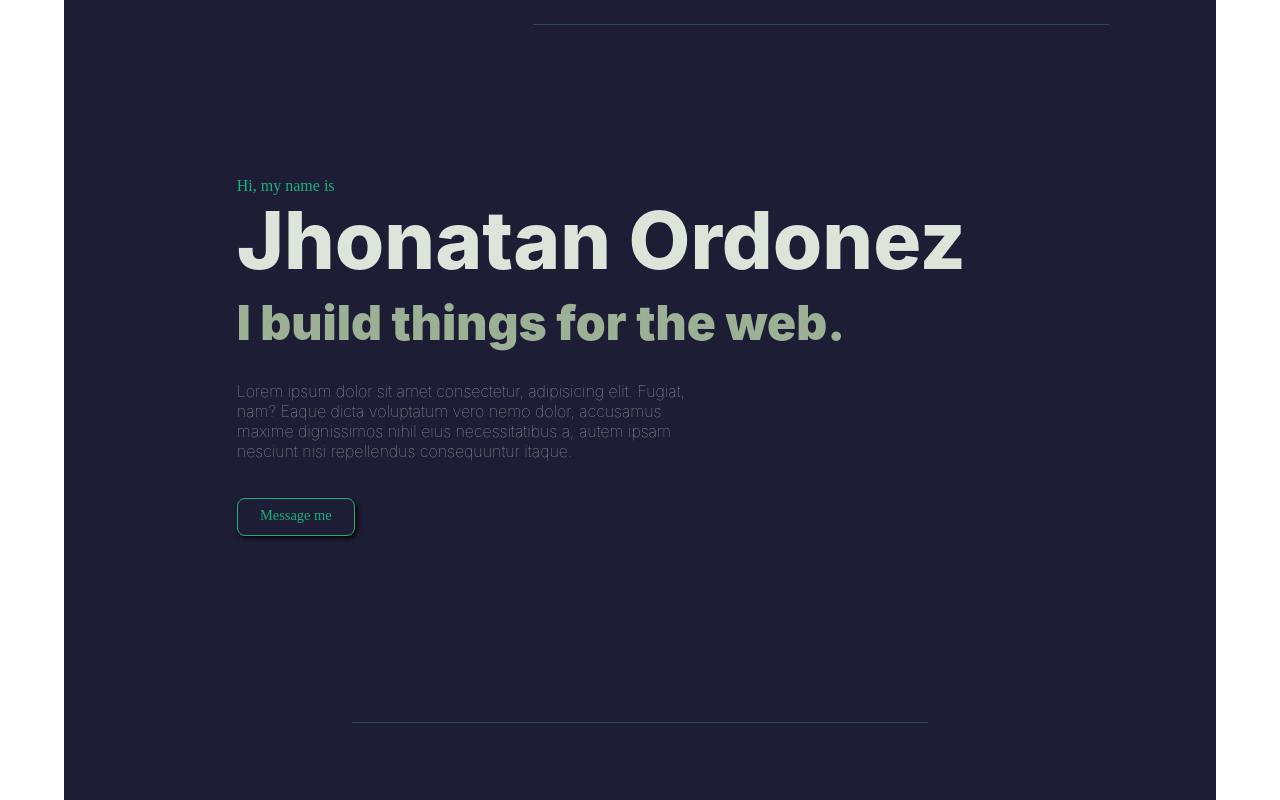
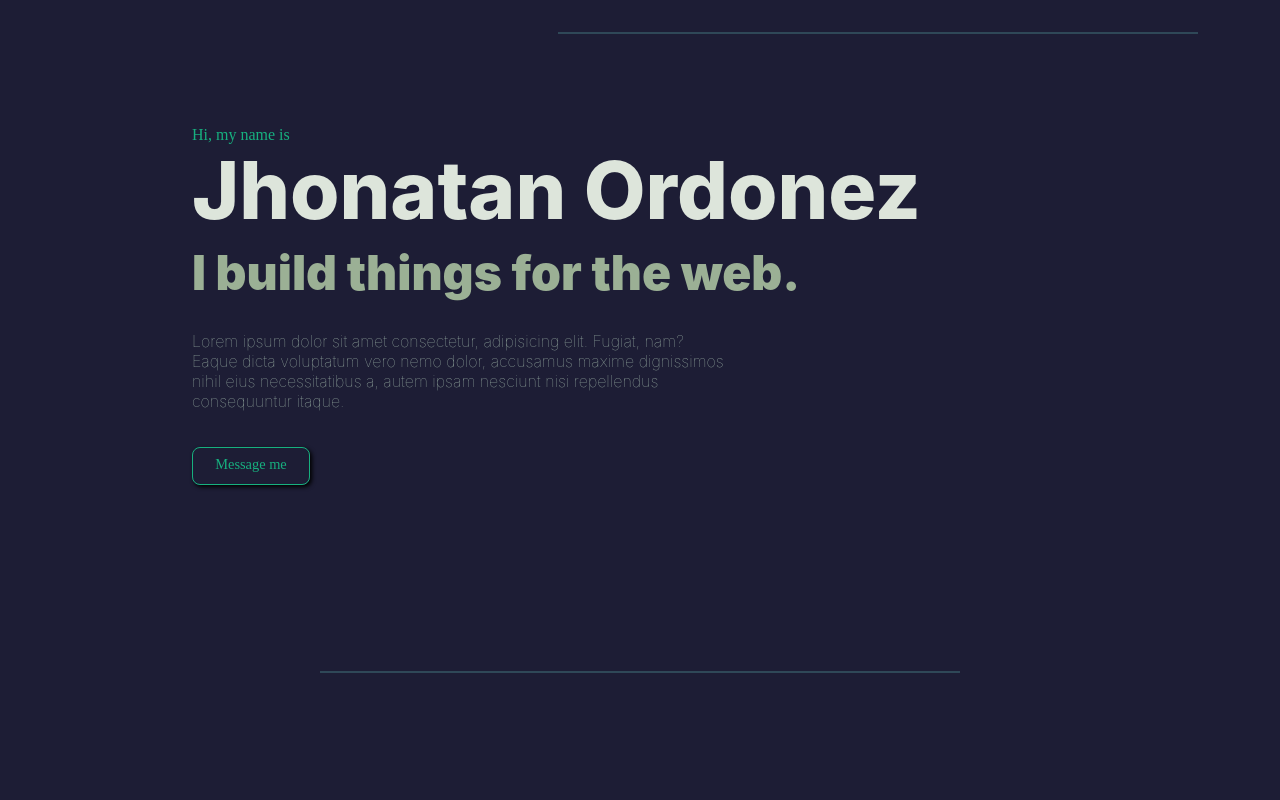
Before and after one commit to jonathanedd/Jhonatan-Ordonez, a React (Create React App) app: page / in a window 1280 px wide. Shown: the top 800 px of the page. Built offline with nearby package versions, Linux system fonts and the light colour scheme.

Commit message:
Perfectioning styles for all components

```diff
--- a/src/Components/Nav.js
+++ b/src/Components/Nav.js
@@ -17,6 +17,17 @@ const Nav = () => {
   return (
     <div className="main-nav">
       <div className={`nav-links ${showMenu && "active"}`}>
+        <Link
+          className="link"
+          activeClass="active"
+          to="home"
+          spy={true}
+          smooth={true}
+          offset={0}
+          duration={500}
+        >
+          <span className="number">01. </span>Home
+        </Link>
         <Link
           className="link"
           activeClass="active"
--- a/src/Styles/aboutme.css
+++ b/src/Styles/aboutme.css
@@ -3,7 +3,7 @@
   display: grid;
   grid-template-columns: 60% 10%;
   height: 100vh;
-  width: 90%;
+  width: 100%;
   margin: auto;
 
 }
@@ -85,10 +85,7 @@
   transition: all 0.8s;
   transform: scale(1.1);
 }
-/* 01 02 03 04 COLORS */
-.number {
-  color:#17b07f;
-}
+
 
 /*  MEDIA QUERIES */
 @media only screen and (max-width: 675px) {
--- a/src/Styles/home.css
+++ b/src/Styles/home.css
@@ -3,7 +3,7 @@
   display: grid;
   grid-template-columns: 100;
   height: 100vh;
-  width: 90%;
+  width: 100%;
   margin: auto;
 }
 .home-text {
--- a/src/Styles/nav.css
+++ b/src/Styles/nav.css
@@ -1,13 +1,14 @@
 .main-nav {
   background-color: #1d1d35;
-  width: 90%;
-  margin: auto;
+  width: 100%;
   height: 50px;
   display: flex;
-  flex-direction: row;
-  justify-content: flex-end;
+  justify-content: center;
   align-items: center;
   scroll-behavior: smooth;
+  padding: 0.5rem 1rem;
+  position: fixed;
+  z-index: 100;
 }
 
 .nav-links a {
@@ -16,9 +17,8 @@
   font-family: "Roboto Mono";
   font-size: 0.8rem;
   margin: 1rem;
-
 }
-.link{
+.link {
   cursor: pointer;
 }
 
@@ -31,6 +31,12 @@
   display: none;
   font-size: 1.5rem;
   padding: 0.5rem;
+}
+
+/* 01 02 03 04 COLORS */
+.number {
+  color: #17b07f;
+  font-weight: bold;
 }
 
 /* MEDIA QUERY */
--- a/src/index.css
+++ b/src/index.css
@@ -17,7 +17,7 @@ hr {
   height: 1px;
   width: 50%;
   border: 0;
-  border-top: 0.5px solid #2f4858;
+  border-top: 2px solid #2f4858;
   margin: auto;
   padding: 0;
 }
```
